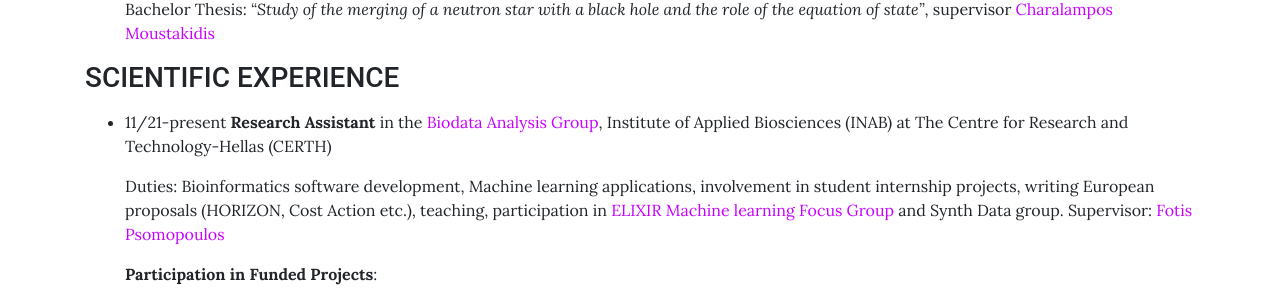
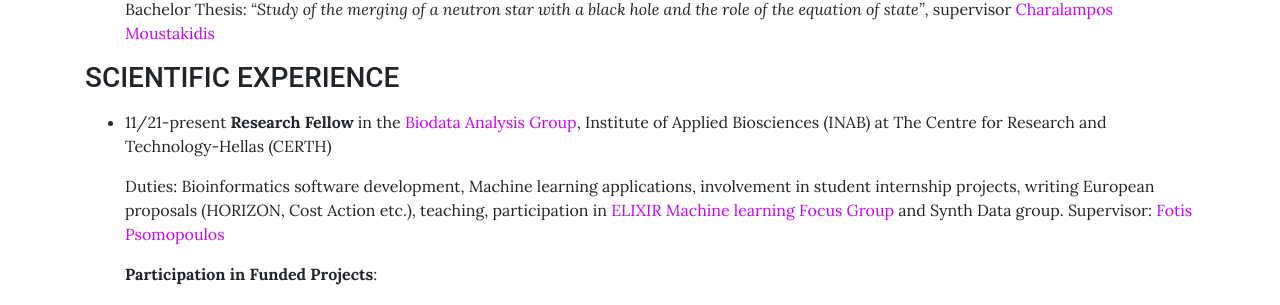
Before and after one commit to sfragkoul/sfragkoul.github.io, a Jekyll site: the page built from pages/CV.md, in a window 1280 px wide. Shown: the part 577-882 px from the top of the page. Built offline with Jekyll 4.4.1, drawn with Linux system fonts in a browser that asks for light colours.

Commit message:
Update CV.md

```diff
--- a/pages/CV.md
+++ b/pages/CV.md
@@ -26,7 +26,7 @@ background: /assets/img/groupLogo/CV.jpg
 ### SCIENTIFIC EXPERIENCE
 <p style="margin-bottom:15px"></p>
 
-- 11/21-present  **Research Assistant** in the [Biodata Analysis Group](https://biodataanalysisgroup.github.io/), Institute of Applied Biosciences (INAB) at The Centre for Research and Technology-Hellas (CERTH)
+- 11/21-present  **Research Fellow** in the [Biodata Analysis Group](https://biodataanalysisgroup.github.io/), Institute of Applied Biosciences (INAB) at The Centre for Research and Technology-Hellas (CERTH)
 
    Duties: Bioinformatics software development, Machine learning applications, involvement in student internship projects, writing European proposals  (HORIZON, Cost Action etc.), teaching, participation in [ELIXIR Machine learning Focus Group](https://elixir-europe.org/focus-groups/machine-learning) and Synth Data group. Supervisor: [Fotis Psomopoulos](https://scholar.google.gr/citations?user=Fp0LAqsAAAAJ&hl=en)
 
```
